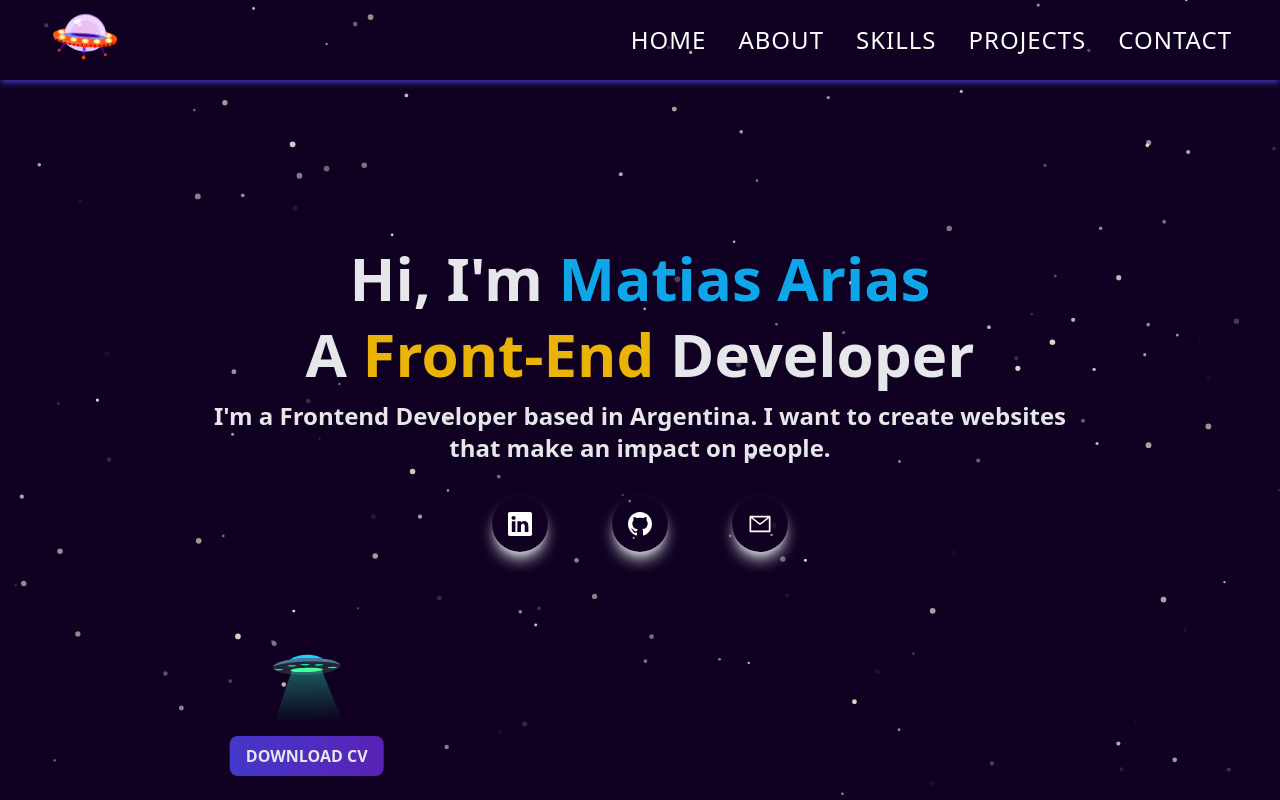
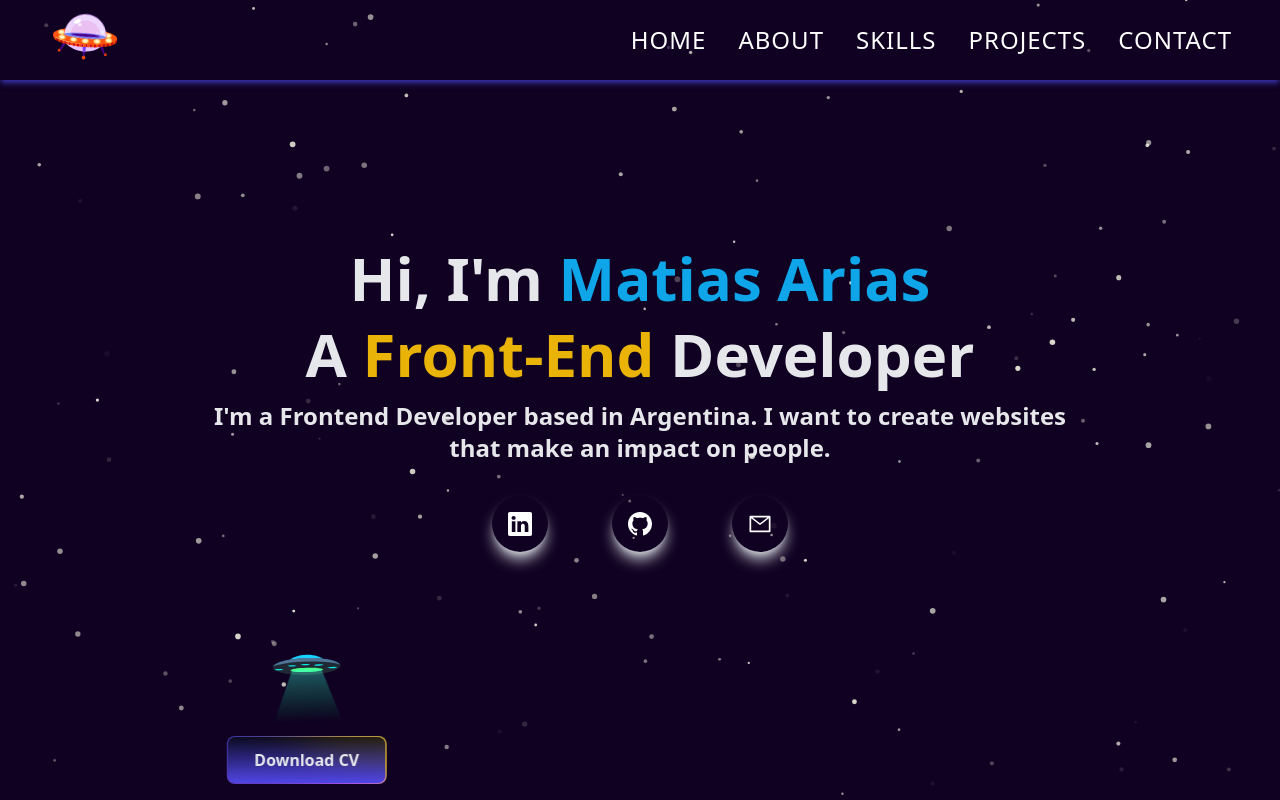
Before and after one commit to matiarias/my-portfolio, a Next.js app: page / in a window 1280 px wide. Built offline with nearby package versions, Linux system fonts and the light colour scheme.

Commit message:
added motion animation to the button on the Hero

```diff
--- a/components/Hero.jsx
+++ b/components/Hero.jsx
@@ -32,7 +32,7 @@ const Hero = () => {
             target="_blank"
             rel="noreferrer noopener"
           >
-            <div className="text-xl lg:text-2xl rounded-full shadow-lg shadow-gray-300 p-3 md:p-4 cursor-pointer">
+            <div className="text-xl lg:text-2xl rounded-full shadow-lg shadow-gray-300 p-3 md:p-4">
               <BsLinkedin className=" text-white" />
             </div>
           </a>
@@ -42,7 +42,7 @@ const Hero = () => {
             target="_blank"
             rel="noreferrer noopener"
           >
-            <div className="text-xl lg:text-2xl rounded-full shadow-lg shadow-gray-300 p-3 md:p-4 cursor-pointer">
+            <div className="text-xl lg:text-2xl rounded-full shadow-lg shadow-gray-300 p-3 md:p-4">
               <BsGithub className=" text-white" />
             </div>
           </a>
@@ -52,7 +52,7 @@ const Hero = () => {
             target="_blank"
             rel="noreferrer noopener"
           >
-            <div className="text-xl lg:text-2xl rounded-full shadow-lg shadow-gray-300 p-3 md:p-4 cursor-pointer">
+            <div className="text-xl lg:text-2xl rounded-full shadow-lg shadow-gray-300 p-3 md:p-4">
               <AiOutlineMail className=" text-white" />
             </div>
           </a>
@@ -71,13 +71,17 @@ const Hero = () => {
         animate={{
           x: 0,
         }}
-        className="absolute bottom-8 sm:bottom-12 lg:bottom-6 left-0 right-0 m-auto flex flex-col justify-center items-center"
+        className="absolute bottom-6 sm:bottom-8 lg:bottom-4 left-0 right-0 m-auto flex flex-col justify-center items-center"
       >
         <div className="h-[130px] w-[130px] lg:h-[120px] lg:w-[120px]">
           <OvniHero />
         </div>
-        <button className="py-1 px-2 md:py-2 md:px-4 text-gray-200 bg-gradient-to-r from-indigo-700 to-violet-800 font-bold uppercase rounded-lg">
-          Download CV
+
+        <button className="relative overflow-hidden rounded-lg bg-black py-5 px-16 md:py-6 md:px-20 ring-violet-500 ring-offset-black will-change-transform focus:outline-none focus:ring-1 focus:ring-offset-2">
+          <span className="absolute inset-px z-10 grid place-items-center rounded-lg bg-black/80 bg-gradient-to-t from-indigo-600 text-gray-200 font-bold">
+            Download CV
+          </span>
+          <span className="absolute inset-0 z-0 scale-x-[2.0] blur before:absolute before:inset-0 before:top-1/2 before:aspect-square before:animate-disco before:bg-gradient-conic before:from-purple-500 before:via-indigo-800 before:to-yellow-400" />
         </button>
       </motion.div>
     </div>
--- a/tailwind.config.js
+++ b/tailwind.config.js
@@ -5,7 +5,20 @@ module.exports = {
     "./components/**/*.{js,ts,jsx,tsx}",
   ],
   theme: {
-    extend: {},
+    extend: {
+      backgroundImage: {
+        "gradient-conic": "conic-gradient(var(--tw-gradient-stops))",
+      },
+      keyframes: {
+        disco: {
+          "0%": { transform: "translateY(-50%) rotate(0deg)" },
+          "100%": { transform: "translateY(-50%) rotate(360deg)" },
+        },
+      },
+      animation: {
+        disco: "disco 1.5s linear infinite",
+      },
+    },
   },
   plugins: [],
 };
```
